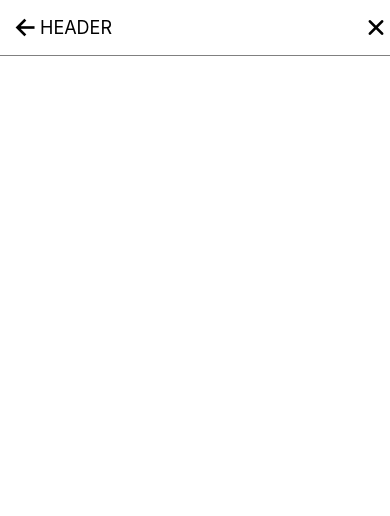
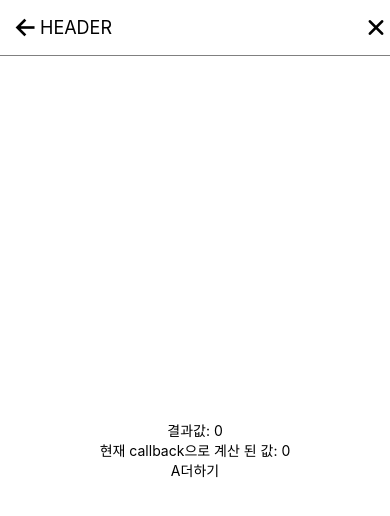
Before and after one commit to NaStillmatic/ReactNative, a React Native app in the folder part3-ch3-component-example/: screen / in a window 390 px wide. Shown: the top 516 px of the page. Built offline with nearby package versions, Linux system fonts and the light colour scheme.

Commit message:
Part3. Ch04-04-최적화를 위한 Memoization

```diff
--- a/part3-ch3-component-example/App.js
+++ b/part3-ch3-component-example/App.js
@@ -1,5 +1,5 @@
 
-import { Button, View } from 'react-native';
+import { View } from 'react-native';
 import { SafeAreaProvider } from 'react-native-safe-area-context';
 // import { HeaderWithoutCompound } from './src/components/HeaderWithoutCompound';
 import { Header } from './src/components/Header/Header';
@@ -8,11 +8,21 @@ import { LocalImage } from './src/components/LocalImage';
 import { RemoteImage } from './src/components/RemoteImage';
 import { Spacer } from './src/components/Spacer';
 import { Divider } from './src/components/Divider';
+import { HookTestComponent } from './src/components/HookTestComponent';
+import { useCallback, useState } from 'react';
+import { Button } from './src/components/Button';
 
 export default function App() {
+    const [a, setA] = useState(0);
+    const [b, setB] = useState(0);
+
+    const doSum = useCallback(() => {
+        return (a+b)
+    }, [a, b])
+
     return (
         <SafeAreaProvider>
-      <View style={{flex: 1, }}>
+        <View style={{flex: 1}}>
             <Header>
             <Header.Group>
                 <Header.Icon iconName='arrow-back' />
@@ -20,7 +30,18 @@ export default function App() {
             </Header.Group>
             <Header.Icon iconName='close' />
             </Header>
+            <View style={{flex:1, alignItems: 'center', justifyContent: 'center'}}>
+                <HookTestComponent a={a} b={b}></HookTestComponent>
 
+                <Typography>현재 callback으로 계산 된 값: {doSum()}</Typography>
+                <Button
+                    onPress={() =>{
+                        console.log('press'),
+                        setA(a+1)
+                    }}>
+                    <Typography>A더하기</Typography>
+                </Button>
+            </View>
         </View>
         </SafeAreaProvider>
     );
--- /dev/null
+++ b/part3-ch3-component-example/src/components/HookTestComponent.js
@@ -0,0 +1,16 @@
+import React, { useMemo } from 'react';
+import { View } from 'react-native';
+import { Typography } from './Typography';
+
+export const HookTestComponent = (props) => {
+    const text = useMemo(() => {
+        return props.a + props.b;
+    }, [props.a, props.b])
+    return (
+        <View>
+            <Typography>
+                결과값: {text}
+            </Typography>
+        </View>
+    )
+}
```
Lines whose indentation alone changed are shown as unchanged.
